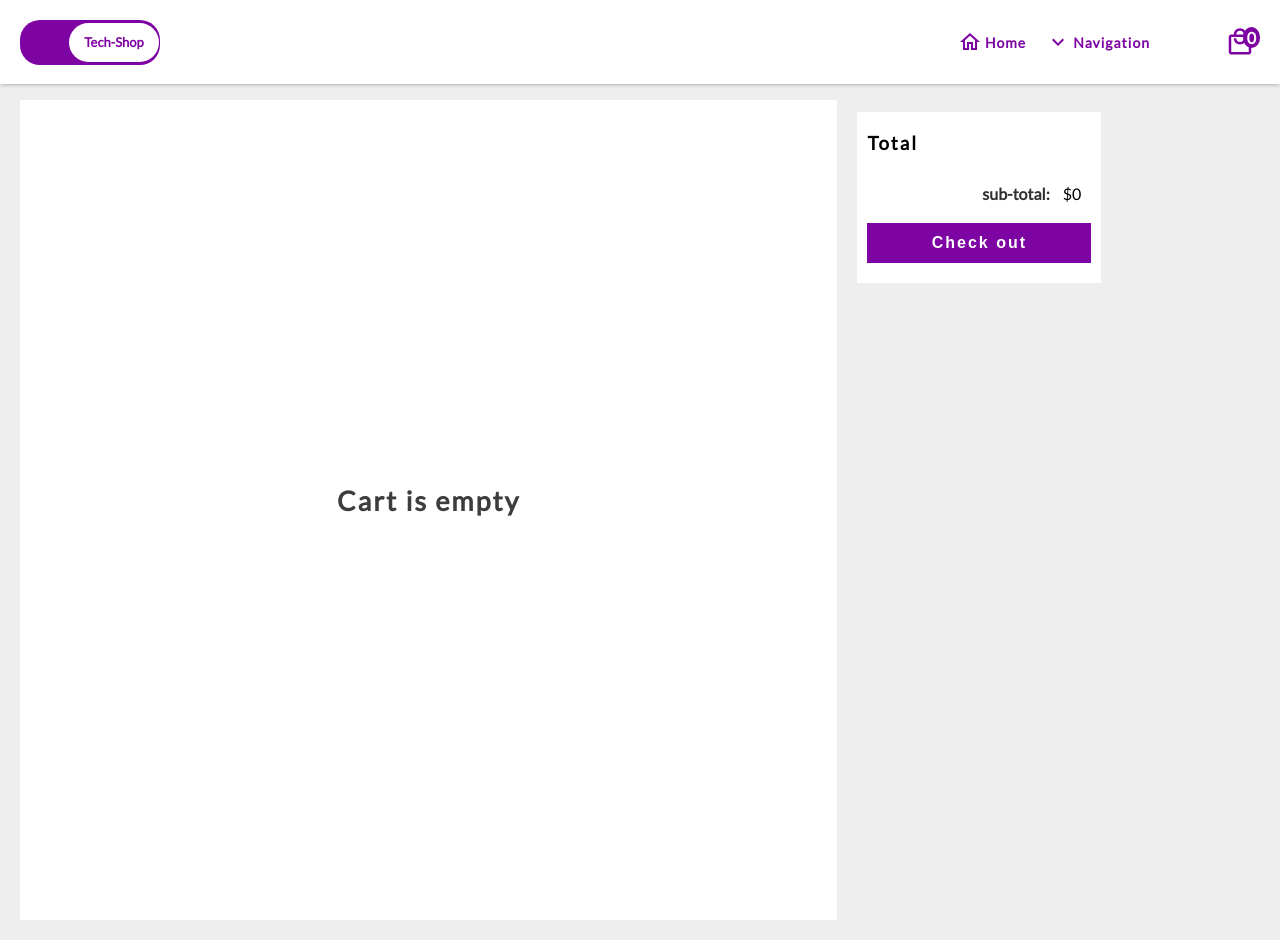
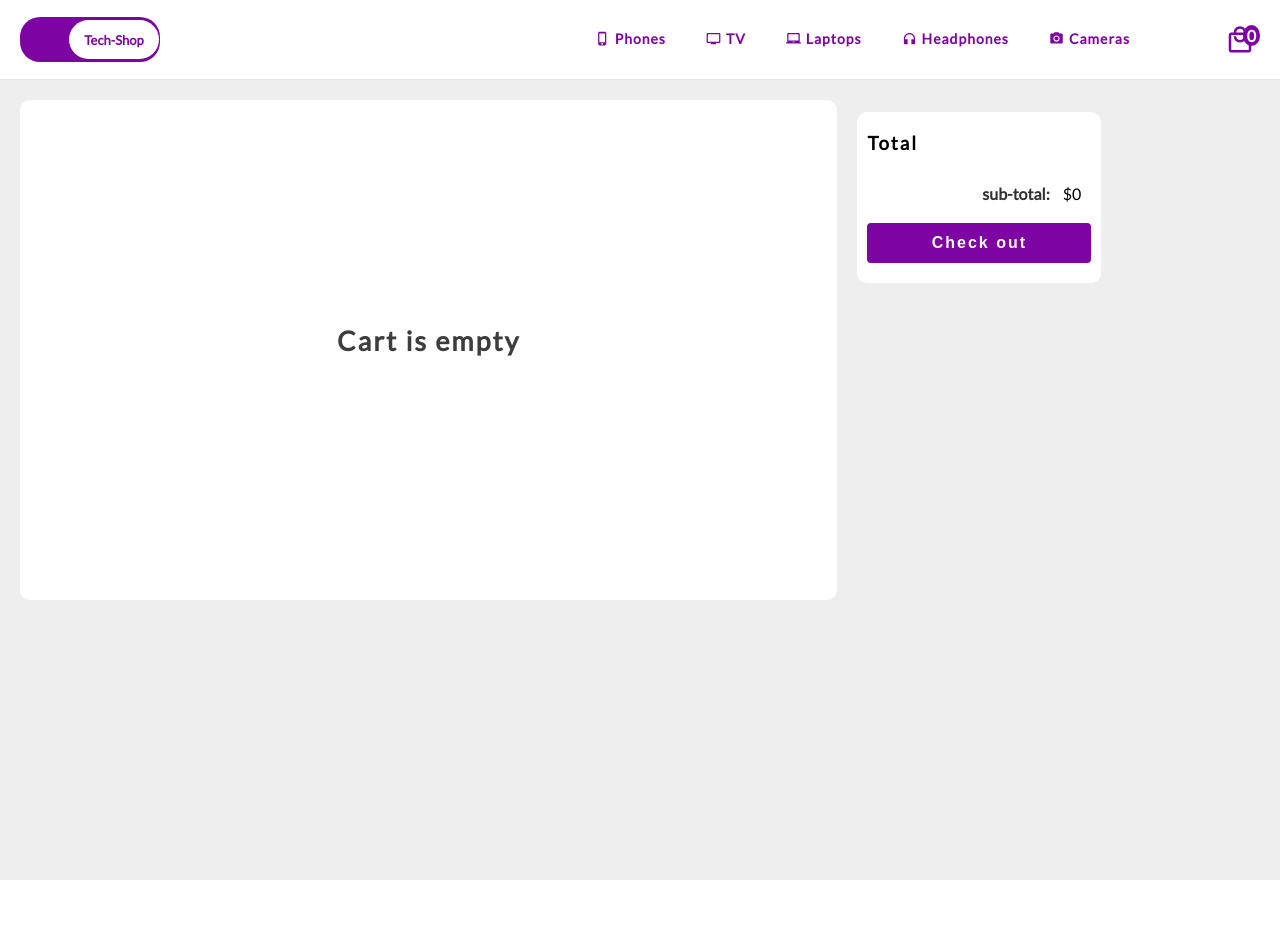
Before and after one commit to levaniakobidze/Shopping-cart, a React (Create React App) app: page /cart in a window 1280 px wide. After the commit the page ends 880 px from the top, so only its background shows below. Built offline with nearby package versions, Linux system fonts and the light colour scheme.

Commit message:
change navbar styleing

```diff
--- a/src/components/Navbar/Navbar.js
+++ b/src/components/Navbar/Navbar.js
@@ -39,31 +39,18 @@ function Navbar() {
 
   return (
     <nav className={classes.navbar}>
+      {isModalOpen && <CartModal />}
       <Card className={classes.navbar_card}>
         <Link to='/' className={classes.logo}>
           <span className={classes.logo_item}>Tech-Shop</span>
         </Link>
         <div className={classes.navbar_and_cart_wrapper}>
           <ul className={classes.navbar_menu}>
-            <li>
-              <Link to='/' className={classes.navbar_menu_link}>
-                <HomeOutlinedIcon className={classes.home_icon} />
-                Home
-              </Link>
-            </li>
-            <li className={classes.navigation}>
-              <KeyboardArrowDownOutlinedIcon
-                className={classes.arrow_down_icon}
-              />
-              Navigation
-              <div className={classes.navigation_dropdown_menu}>
             <Link
               to={"/list/phones"}
               onClick={addItemsListHandler}
               className={classes.dropdown_menu_link}>
-                  <PhoneIphoneRoundedIcon
-                    className={classes.nav_drop_menu_icon}
-                  />
+              <PhoneIphoneRoundedIcon className={classes.nav_drop_menu_icon} />
               Phones
             </Link>
             <Link
@@ -96,15 +83,11 @@ function Navbar() {
               <CameraAltIcon className={classes.nav_drop_menu_icon} />
               Cameras
             </Link>
-              </div>
-            </li>
           </ul>
           <div className={classes.cart} onClick={openCartModalHandler}>
             <LocalMallOutlinedIcon className={classes.cart_logo} />
             <span className={classes.amount}>{amount}</span>
           </div>
-
-          {isModalOpen && <CartModal />}
         </div>
       </Card>
     </nav>
--- a/src/components/Navbar/Navbar.module.css
+++ b/src/components/Navbar/Navbar.module.css
@@ -1,11 +1,10 @@
 .navbar {
   width: 100%;
-  min-height: 80px !important;
-  position: fixed;
+  position: sticky;
   top: 0;
   right: 0;
   background-color: var(--main-white);
-  box-shadow: 0px 0px 5px 0.001px grey;
+  border-bottom: 1px solid rgb(228, 228, 228);
   z-index: 10000000;
 }
 
@@ -13,7 +12,6 @@
   display: flex;
   align-items: center;
   justify-content: space-between;
-  position: relative;
 }
 .logo {
   display: flex;
@@ -44,6 +42,7 @@
 .navbar_and_cart_wrapper {
   display: flex;
   align-items: center;
+  position: relative;
 }
 .cart {
   padding: 0px 5px;
@@ -80,36 +79,27 @@
   list-style: none;
 }
 
-.navbar_menu_link {
+.navbar_menu a {
   text-decoration: none;
   margin: 0 20px;
-  padding: 20px 0;
+  padding: 30px 0;
   color: var(--main-purple);
   letter-spacing: 1px;
   font-weight: bold;
   display: flex;
   align-items: center;
   font-size: 14px !important;
+  border-bottom: 2px solid white;
+  transition: all 0.3s;
+}
+.navbar_menu a:hover {
+  border-bottom: 2px solid var(--main-purple);
 }
 .home_icon {
   margin-right: 3px;
   font-size: 18px;
 }
 
-.navigation {
-  position: relative;
-  display: flex;
-  align-items: center;
-  cursor: pointer;
-  padding: 30px 0;
-  color: var(--main-purple);
-  letter-spacing: 1px;
-  font-weight: bold;
-  font-size: 14px !important;
-}
-.navigation:hover .navigation_dropdown_menu {
-  display: flex;
-}
 .arrow_down_icon {
   margin-right: 3px;
   font-size: 18px;
@@ -120,7 +110,7 @@
   position: absolute;
   background-color: var(--main-purple);
   min-width: 190px;
-  /* box-shadow: 0px 8px 16px 0px rgba(0, 0, 0, 0.2); */
+  box-shadow: 0px 8px 16px 0px rgba(0, 0, 0, 0.2);
   z-index: 1;
   top: 100%;
   flex-direction: column;
@@ -139,17 +129,10 @@
   align-items: center;
 }
 
-.dropdown_menu_link:hover {
-  background-color: var(--main-purple-light);
-  color: var(--main-white);
-}
-
 .nav_drop_menu_icon {
   font-size: 15px !important;
   margin-right: 5px;
 }
-
-/* /////////////////////////////////// */
 
 @media screen and (max-width: 552px) {
   .navbar_menu_link {
--- a/src/components/cartModal/CartModal.js
+++ b/src/components/cartModal/CartModal.js
@@ -6,17 +6,16 @@ import {
   decreaseAmount,
   removeItemFromCart,
 } from "../../redux/slices/cartSlice";
-import {
-  closeModal,
-  stopTimeout,
-  addTimeout,
-} from "../../redux/slices/cartModalSlice";
+import { closeModal, addTimeout } from "../../redux/slices/cartModalSlice";
 import { Link } from "react-router-dom";
 
-function CartModal() {
+function CartModal({ isModalAcitve }) {
   const dispatch = useDispatch();
   const cartItems = useSelector((state) => state.cart.cartItems);
   const total = useSelector((state) => state.cart.total);
+  const { isModalOpen } = useSelector((state) => state.modal);
+
+  console.log(isModalOpen);
 
   const decreaseHandler = (id) => {
     dispatch(decreaseAmount(id));
@@ -40,8 +39,15 @@ function CartModal() {
   };
 
   return (
-    <div className={classes.cart_modal} onMouseLeave={closeModalHandler}>
+    <div
+      className={
+        !isModalOpen
+          ? classes.cart_modal
+          : `${classes.cart_modal} ${classes.cart_modal_active} `
+      }
+      onMouseLeave={closeModalHandler}>
       <div className={classes.wrapper}>
+        <h3 className={classes.cart_title}>Cart</h3>
         {cartItems.length == 0 && (
           <h1 className={classes.empty}>Cart is empty</h1>
         )}
--- a/src/components/cartModal/CartModal.module.css
+++ b/src/components/cartModal/CartModal.module.css
@@ -1,19 +1,34 @@
 .cart_modal {
   background-color: var(--main-white);
   width: 300px;
-  height: 340px;
+  max-height: 90vh;
   position: fixed;
-  top: 13%;
-  right: 3%;
+  top: 13.5%;
+  right: -10%;
   display: flex;
   flex-direction: column;
-  box-shadow: 2px 2px 6px 1px rgb(214, 214, 214);
+  box-shadow: 5px 10px 30px 1px rgb(166, 166, 166);
+  border-bottom-right-radius: 10px;
+  border-bottom-left-radius: 10px;
   padding-bottom: 20px;
   padding-left: 5px;
+  transition: all 0.3s;
+}
+.cart_modal_active {
+  right: 10% !important;
 }
 .wrapper {
   overflow-y: scroll;
-  min-height: 200px;
+  min-height: 210px;
+}
+.cart_title {
+  width: 100%;
+  text-align: left;
+  padding: 15px 10px;
+  border-bottom: 1px solid rgb(212, 212, 212);
+  position: sticky;
+  top: 0;
+  background-color: var(--main-white);
 }
 .empty {
   width: 100%;
--- a/src/components/product/Product.module.css
+++ b/src/components/product/Product.module.css
@@ -38,6 +38,7 @@
   width: 100%;
   height: 100%;
   object-fit: contain;
+  padding: 10px;
 }
 .product_title {
   width: 100%;
--- a/src/pages/cart/Cart.module.css
+++ b/src/pages/cart/Cart.module.css
@@ -1,5 +1,4 @@
 .cart {
-  margin-top: 80px;
   width: 100%;
   background-color: var(--main-grey);
   min-height: 100vh;
@@ -14,21 +13,22 @@
   font-size: 27px;
   color: rgb(61, 61, 61);
   width: 100%;
-  height: 100vh;
+  height: 60vh;
   display: flex;
   justify-content: center;
   align-items: center;
 }
 .cart_items_wrapper {
   flex: 0.67;
-  min-height: 100vh;
+  min-height: 50vh;
   background-color: var(--main-white);
   margin-top: 20px;
   margin-bottom: 20px;
   padding-bottom: 20px;
+  border-radius: 10px;
 }
 .list {
-  min-height: 100vh;
+  min-height: 30vh;
 }
 .total_wrapper {
   flex: 0.2;
@@ -41,6 +41,7 @@
   position: sticky;
   top: 14%;
   background-color: var(--main-white);
+  border-radius: 10px;
 }
 
 .clear_cart {
@@ -89,4 +90,5 @@
   font-size: 16px;
   font-weight: bold;
   margin-bottom: 10px;
+  border-radius: 4px;
 }
--- a/src/pages/productDetails/ProductDetails.module.css
+++ b/src/pages/productDetails/ProductDetails.module.css
@@ -12,7 +12,7 @@
   width: 900px;
   min-height: 80vh;
   background-color: var(--main-white);
-  margin-top: 95px;
+  margin-top: 15px;
   border-radius: 5px;
   border-radius: 5px;
   display: flex;
@@ -60,8 +60,9 @@
   align-items: center;
 }
 .modal_wrapper {
-  min-width: 700px;
-  min-height: 500px;
+  width: 700px;
+  margin: 30px;
+  height: 500px;
   background-color: var(--main-white);
   z-index: 10000000000000000000000000000000000000;
   border-radius: 5px;
@@ -131,7 +132,7 @@
 .checkout {
   min-width: 300px;
   margin-left: 20px;
-  margin-top: 95px;
+  margin-top: 15px;
   border-radius: 5px;
   position: relative;
 }
@@ -142,7 +143,7 @@
   width: 100%;
   padding: 20px 20px;
   position: sticky;
-  top: 14%;
+  top: 15%;
   /* border: 1px solid rgb(48, 52, 110); */
 }
 
@@ -233,6 +234,32 @@
   }
 }
 
+@media screen and (max-width: 759px) {
+  .modal_wrapper {
+    width: 500px;
+  }
+}
+@media screen and (max-width: 547px) {
+  .modal_wrapper {
+    width: 400px;
+  }
+}
+
+@media screen and (max-width: 436px) {
+  .modal_wrapper {
+    width: 350px;
+  }
+}
+@media screen and (max-width: 367px) {
+  .modal_wrapper {
+    width: 300px;
+  }
+}
+@media screen and (max-width: 333px) {
+  .modal_wrapper {
+    width: 260px;
+  }
+}
 @media screen and (max-width: 425px) {
   .product_imgs {
     width: 300px;
--- a/src/pages/productsList/ProductsList.module.css
+++ b/src/pages/productsList/ProductsList.module.css
@@ -1,5 +1,4 @@
 .productListing {
-  margin-top: 75px;
   display: flex;
   background-color: var(--main-grey);
 }
```
Lines whose indentation alone changed are shown as unchanged.
